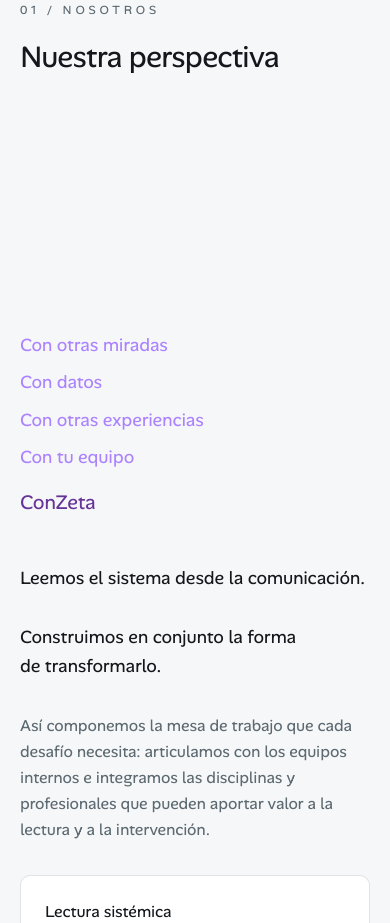
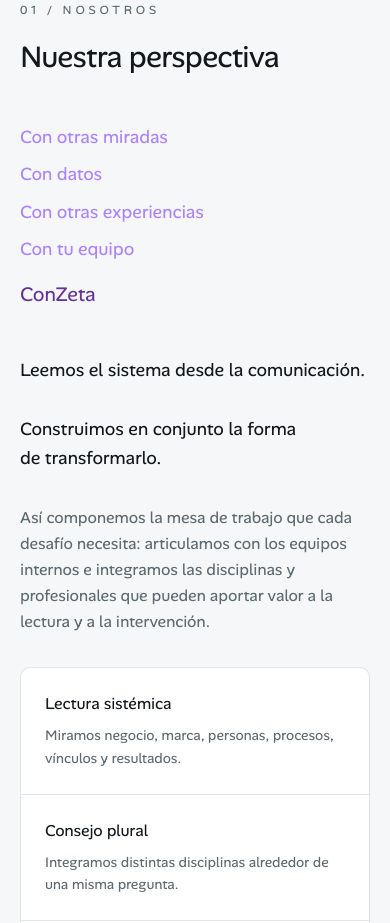
Before and after one commit to matumorel/conzeta, a Next.js app: page / in a window 390 px wide. Shown: the part 1020-1943 px from the top of the page. Built offline with nearby package versions, Linux system fonts and the light colour scheme.

Commit message:
feat: adjust margin for about section on mobile and desktop
Updated mt-64 to mt-12 for mobile and lg:mt-32 for larger screens for better layout

Co-authored-by: matumorel <52887644+matumorel@users.noreply.github.com>

```diff
--- a/components/about-section.tsx
+++ b/components/about-section.tsx
@@ -8,7 +8,7 @@ export function AboutSection() {
             Nuestra perspectiva
           </h2>
 
-          <div className="mt-64">
+          <div className="mt-12 lg:mt-32">
             <ul className="flex flex-col items-start gap-2 text-left text-lg leading-relaxed">
               <li style={{ color: '#ac83ff' }}>Con otras miradas</li>
               <li style={{ color: '#ac83ff' }}>Con datos</li>
```
